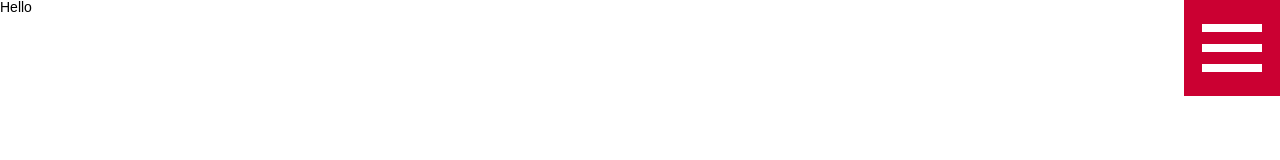
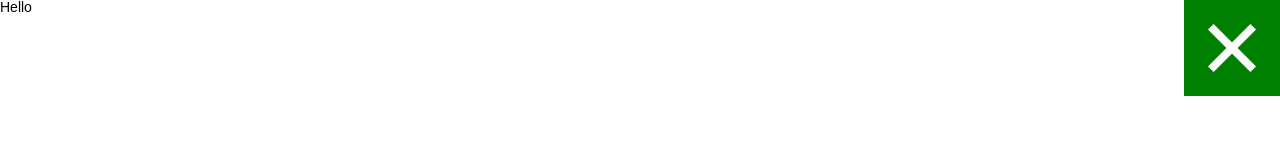
Before and after one commit to xanaxhhdt/animated-menu, a plain HTML site: page index.html in a window 1280 px wide. Both pictures are taken after a click on the button "Menu". Drawn offline with Linux system fonts and the light colour scheme.

Commit message:
button animation

```diff
--- a/css/style.css
+++ b/css/style.css
@@ -1,5 +1,3 @@
-.menu {
-}
 .menu__burger {
    display: block;
    position: absolute;
@@ -23,14 +21,15 @@
    height: 8px;
    background-color: white;
 }
-.menu__burger span::before, .menu__burger span::after{
-   content: '';
+.menu__burger span::before,
+.menu__burger span::after {
+   content: "";
    display: block;
    position: absolute;
    left: 0;
    width: 100%;
    height: 8px;
-   background-color: white ;
+   background-color: white;
 }
 .menu__burger span::before {
    top: -20px;
@@ -38,8 +37,39 @@
 .menu__burger span::after {
    bottom: -20px;
 }
-.menu__burger_line {
+.menu__burger_line span {
+   transition: background 0s 0.3s;
 }
+.menu__burger_line span::before,
+.menu__burger_line span::after {
+   transition-duration: 0.3s, 0.3s;
+   transition-delay: 0.3s, 0s;
+}
+.menu__burger_line span::before {
+   transition-property: top, transform;
+}
+.menu__burger_line span::after {
+   transition-property: bottom, transform;
+}
+.menu__burger_line.is-active {
+   background: green;
+}
+.menu__burger_line.is-active span {
+   background: none;
+}
+.menu__burger_line.is-active span::before {
+   top: 0;
+   transform: rotate(-45deg);
+}
+.menu__burger_line.is-active span::after {
+   bottom: 0;
+   transform: rotate(45deg);
+}
+.menu__burger_line.is-active span::before,
+.menu__burger_line.is-active span::after {
+   transition-delay: 0s, 0.3s;
+}
+
 .container {
 }
 .main {
--- a/js/script.js
+++ b/js/script.js
@@ -1 +1,7 @@
 'use strict';
+
+document.querySelector('.menu__burger').addEventListener('click', function (e) {
+   e.preventDefault();
+
+   this.classList.toggle('is-active');
+});
```
